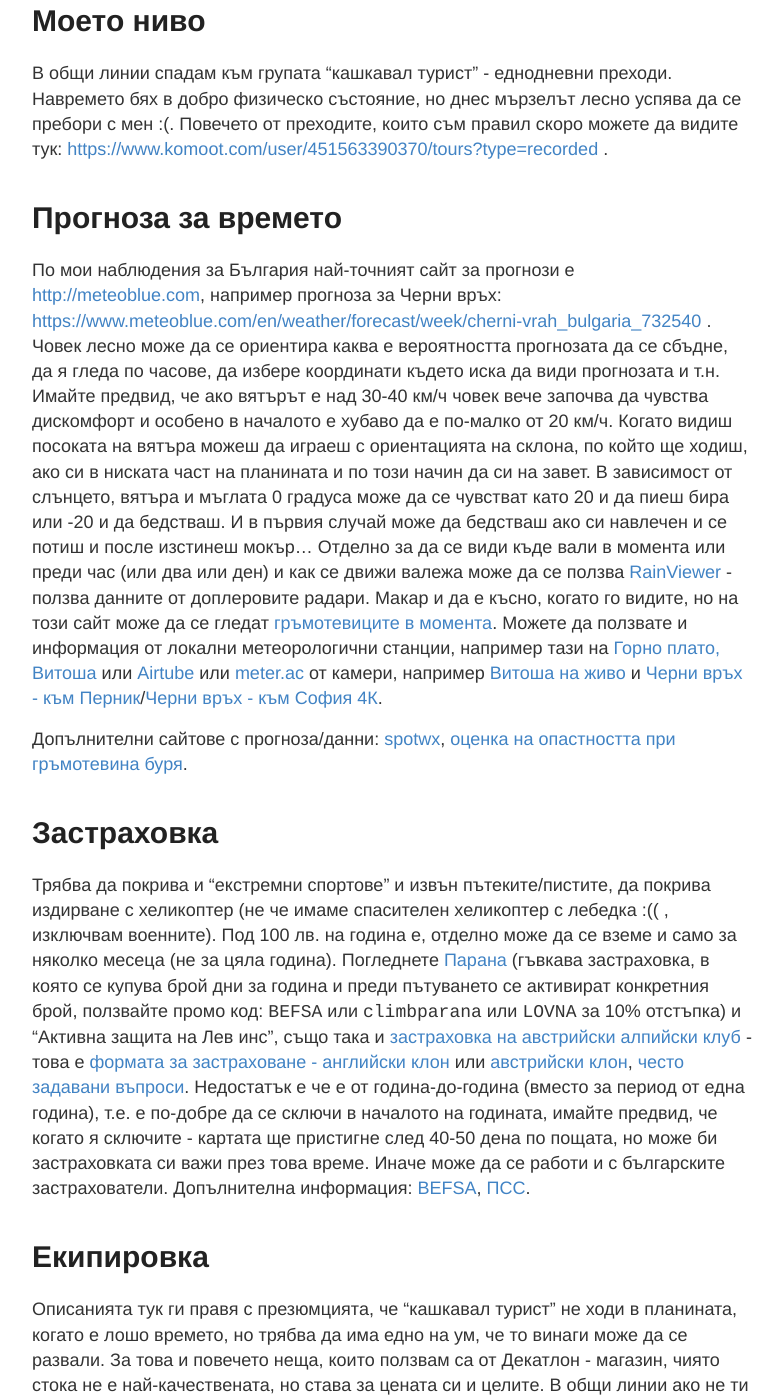
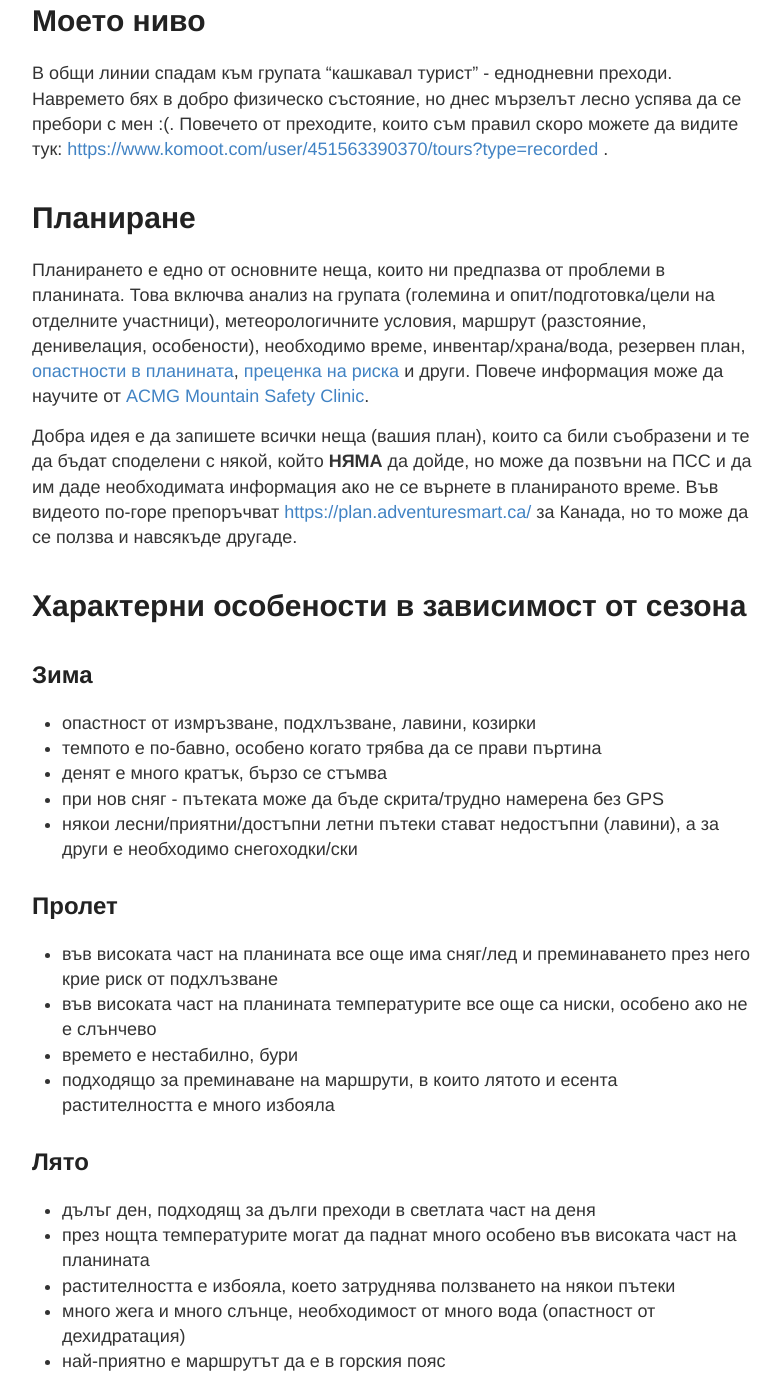
Before and after one commit to ptanov/ptanov.github.io, a Jekyll site: the page built from _posts/2018-02-04-tourism.md, in a window 1280 px wide and 1400 px high, scrolled down 328 px. Shown: the whole window, without its empty margins (248-1031 px from the left). Built offline with Jekyll 4.4.1, drawn with Linux system fonts in a browser that asks for light colours; comment, search, counter and statistics services are not loaded; some of the changed text lies outside the part shown.

Commit message:
Small additional info added

```diff
--- a/_posts/2018-02-04-tourism.md
+++ b/_posts/2018-02-04-tourism.md
@@ -10,17 +10,60 @@
 
 В общи линии спадам към групата "кашкавал турист" - еднодневни преходи. Навремето бях в добро физическо състояние, но днес мързелът лесно успява да се пребори с мен :(. Повечето от преходите, които съм правил скоро можете да видите тук: <https://www.komoot.com/user/451563390370/tours?type=recorded> .
 
+# Планиране
+
+Планирането е едно от основните неща, които ни предпазва от проблеми в планината. Това включва анализ на групата (големина и опит/подготовка/цели на отделните участници), метеорологичните условия, маршрут (разстояние, денивелация, особености), необходимо време, инвентар/храна/вода, резервен план, [опастности в планината](http://allaboutthemountains.net/?page_id=425), [преценка на риска](https://varhove.com/wordpress/1-1-0-model-za-precenka-na-riska-v-planinski-uslovija/) и други. Повече информация може да научите от [ACMG Mountain Safety Clinic](https://vimeo.com/468290808).
+
+Добра идея е да запишете всички неща (вашия план), които са били съобразени и те да бъдат споделени с някой, който **НЯМА** да дойде, но може да позвъни на ПСС и да им даде необходимата информация ако не се върнете в планираното време. Във видеото по-горе препоръчват <https://plan.adventuresmart.ca/> за Канада, но то може да се ползва и навсякъде другаде.
+
+# Характерни особености в зависимост от сезона
+
+## Зима
+
+- опастност от измръзване, подхлъзване, лавини, козирки
+- темпото е по-бавно, особено когато трябва да се прави пъртина
+- денят е много кратък, бързо се стъмва
+- при нов сняг - пътеката може да бъде скрита/трудно намерена без GPS
+- някои лесни/приятни/достъпни летни пътеки стават недостъпни (лавини), а за други е необходимо снегоходки/ски
+
+## Пролет
+
+- във високата част на планината все още има сняг/лед и преминаването през него крие риск от подхлъзване
+- във високата част на планината температурите все още са ниски, особено ако не е слънчево
+- времето е нестабилно, бури
+- подходящо за преминаване на маршрути, в които лятото и есента растителността е много избояла
+
+## Лято
+
+- дълъг ден, подходящ за дълги преходи в светлата част на деня
+- през нощта температурите могат да паднат много особено във високата част на планината
+- растителността е избояла, което затруднява ползването на някои пътеки
+- много жега и много слънце, необходимост от много вода (опастност от дехидратация)
+- най-приятно е маршрутът да е в горския пояс
+
+## Есен
+
+- нападалите листа могат да скрият пътека
+- нападалите листа скриват камъни/дупки по пътеката (опастност от счупване/навяхване/изкълчване)
+- поради разликите в температурите сутрин всичко е влажно и хлъзгаво (опастност от подхлъзване/счупване/навяхване/изкълчване)
+- растителността е избояла, което затруднява ползването на някои пътеки
+- през нощта температурите падат много
+- ако не е слънчево през деня може да стане студено особено във високата част на планината
+- времето е сравнително стабилно
+- денят става по-кратък
+- най-приятно е да се избере слънчев ден и маршрутът да е във високата част на планината
+
 # Прогноза за времето
 
 По мои наблюдения за България най-точният сайт за прогнози е <http://meteoblue.com>, например прогноза за Черни връх: <https://www.meteoblue.com/en/weather/forecast/week/cherni-vrah_bulgaria_732540> . Човек лесно може да се ориентира каква е вероятността прогнозата да се сбъдне, да я гледа по часове, да избере координати където иска да види прогнозата и т.н. Имайте предвид, че ако вятърът е над 30-40 км/ч човек вече започва да чувства дискомфорт и особено в началото е хубаво да е по-малко от 20 км/ч. Когато видиш посоката на вятъра можеш да играеш с ориентацията на склона, по който ще ходиш, ако си в ниската част на планината и по този начин да си на завет. В зависимост от слънцето, вятъра и мъглата 0 градуса може да се чувстват като 20 и да пиеш бира или -20 и да бедстваш. И в първия случай може да бедстваш ако си навлечен и се потиш и после изстинеш мокър...
 Отделно за да се види къде вали в момента или преди час (или два или ден) и как се движи валежа може да се ползва [RainViewer](https://www.rainviewer.com/) - ползва данните от доплеровите радари. Макар и да е късно, когато го видите, но на този сайт може да се гледат [гръмотевиците в момента](https://www.lightningmaps.org/?lang=en#m=oss;t=3;s=0;o=0;b=;ts=0;y=42.7067;x=26.2518;z=8;).
-Можете да ползвате и информация от локални метеорологични станции, например тази на [Горно плато, Витоша](https://meteo.rocks/station/plato-vitosha/28) или [Airtube](https://airtube.info/) или [meter.ac](https://meter.ac/gs/nodes/html/current.html) от камери, например [Витоша на живо](https://vitoshaski.com/live) и [Черни връх - към Перник](https://huts.bg/chvrah.html)/[Черни връх - към София 4К](https://huts.bg/chvrah4k.html).
+Можете да ползвате и информация от локални метеорологични станции, например тази на [Горно плато, Витоша](https://meteo.rocks/station/plato-vitosha/28) или [Airtube](https://airtube.info/) или [meter.ac](https://meter.ac/gs/nodes/html/current.html) от камери, например [Витоша на живо](https://vitoshaski.com/live) и [Черни връх - към Перник](https://huts.bg/chvrah.html)/[Черни връх - към София 4К](https://huts.bg/chvrah4k.html). Друго удобно приложение е [windy](https://www.windy.com/), където освен прогноза, може да се намерят и много камери (имат и мобилно приложение).
 
 Допълнителни сайтове с прогноза/данни: [spotwx](https://spotwx.com/), [оценка на опастността при гръмотевина буря](https://www.facebook.com/story.php?story_fbid=2634649863473888&id=1643583772580507&refid=7&_ft_=qid.6835167658122719705%3Amf_story_key.-3918764744961268360%3Atop_level_post_id.2646554105556810%3AeligibleForSeeFirstBumping.1%3Apage_id.1860037817541780%3Asrc.22%3Aphoto_id.2634643200141221%3Astory_location.5%3Aattached_story_attachment_style.photo%3Aview_time.1591436485%3Afilter.h_nor%3Atds_flgs.3%3Apage_insights.%7B%221860037817541780%22%3A%7B%22page_id%22%3A1860037817541780%2C%22page_id_type%22%3A%22page%22%2C%22actor_id%22%3A1860037817541780%2C%22dm%22%3A%7B%22isShare%22%3A1%2C%22originalPostOwnerID%22%3A2634649863473888%7D%2C%22psn%22%3A%22EntInternalObjectAggregatedStory%22%2C%22post_context%22%3A%7B%22object_fbtype%22%3A266%2C%22publish_time%22%3A%22%22%2C%22story_name%22%3A%22EntInternalObjectAggregatedStory%22%2C%22story_fbid%22%3A[2646554105556810]%7D%2C%22role%22%3A1%2C%22sl%22%3A5%2C%22targets%22%3A[%7B%22actor_id%22%3A1860037817541780%2C%22page_id%22%3A1860037817541780%2C%22p).
 
 # Застраховка
 
-Трябва да покрива и "екстремни спортове" и извън пътеките/пистите, да покрива издирване с хеликоптер (не че имаме спасителен хеликоптер с лебедка :(( , изключвам военните). Под 100 лв. на година е, отделно може да се вземе и само за няколко месеца (не за цяла година). Погледнете [Парана](https://www.parana.bg/) (гъвкава застраховка, в която се купува брой дни за година и преди пътуването се активират конкретния брой, ползвайте промо код: `BEFSA` или `climbparana` или `LOVNA` за 10% отстъпка) и "Активна защита на Лев инс", също така и [застраховка на австрийски алпийски клуб](https://www.google.bg/search?q=застраховка+на+австрийски+алпийски+клуб) - това е [формата за застраховане - английски клон](https://aacuk.org.uk/membership/) или [австрийски клон](https://www.alpenverein.at/mitglied_werden/1-allgemeine_daten.php?fbclid=IwAR3tEKurMjQUA6-8hJoBdGBV3Vof6-GF4AeLCB1i2214qmF4YfGk6w1mnVU), [често задавани въпроси](https://travellersclub.bg/zastrahovkata-na-austrian-alpine-club/). Недостатък е че е от година-до-година (вместо за период от една година), т.е. е по-добре да се сключи в началото на годината, имайте предвид, че когато я сключите - картата ще пристигне след 40-50 дена по пощата, но може би застраховката си важи през това време. Иначе може да се работи и с българските застрахователи. Допълнителна информация: [BEFSA](https://www.befsa.com/?q=node/view/21637), [ПСС](https://www.pss-bg.bg/planinska-zastrahovka/).
+Трябва да покрива и "екстремни спортове" и извън пътеките/пистите, да покрива издирване с хеликоптер (не че имаме спасителен хеликоптер с лебедка :(( , изключвам военните). Под 100 лв. на година е, отделно може да се вземе и само за ден или няколко месеца (не за цяла година). Погледнете [Парана](https://www.parana.bg/) (гъвкава застраховка, в която се купува брой дни за година и преди пътуването се активират конкретния брой, ползвайте промо код: `BEFSA` или `climbparana` или `LOVNA` за 10% отстъпка) и "Активна защита на Лев инс", също така и [застраховка на австрийски алпийски клуб](https://www.google.bg/search?q=застраховка+на+австрийски+алпийски+клуб) - това е [формата за застраховане - английски клон](https://aacuk.org.uk/membership/) или [австрийски клон](https://www.alpenverein.at/mitglied_werden/1-allgemeine_daten.php?fbclid=IwAR3tEKurMjQUA6-8hJoBdGBV3Vof6-GF4AeLCB1i2214qmF4YfGk6w1mnVU), [често задавани въпроси](https://travellersclub.bg/zastrahovkata-na-austrian-alpine-club/). Недостатък е че е от година-до-година (вместо за период от една година), т.е. е по-добре да се сключи в началото на годината, имайте предвид, че когато я сключите - картата ще пристигне след 40-50 дена по пощата, но може би застраховката си важи през това време. Иначе може да се работи и с българските застрахователи. Допълнителна информация: [BEFSA](https://www.befsa.com/?q=node/view/21637), [ПСС](https://www.pss-bg.bg/planinska-zastrahovka/).
 
 # Екипировка
 
```
Also changed, not shown: other parts of _posts/2018-02-04-tourism.md (+0 -6 lines), _posts/2018-02-03-gps-software.md (+6 -6 lines), _posts/2018-02-11-ski-alpine-touring.md (+1 -0 lines), 1 other file.
